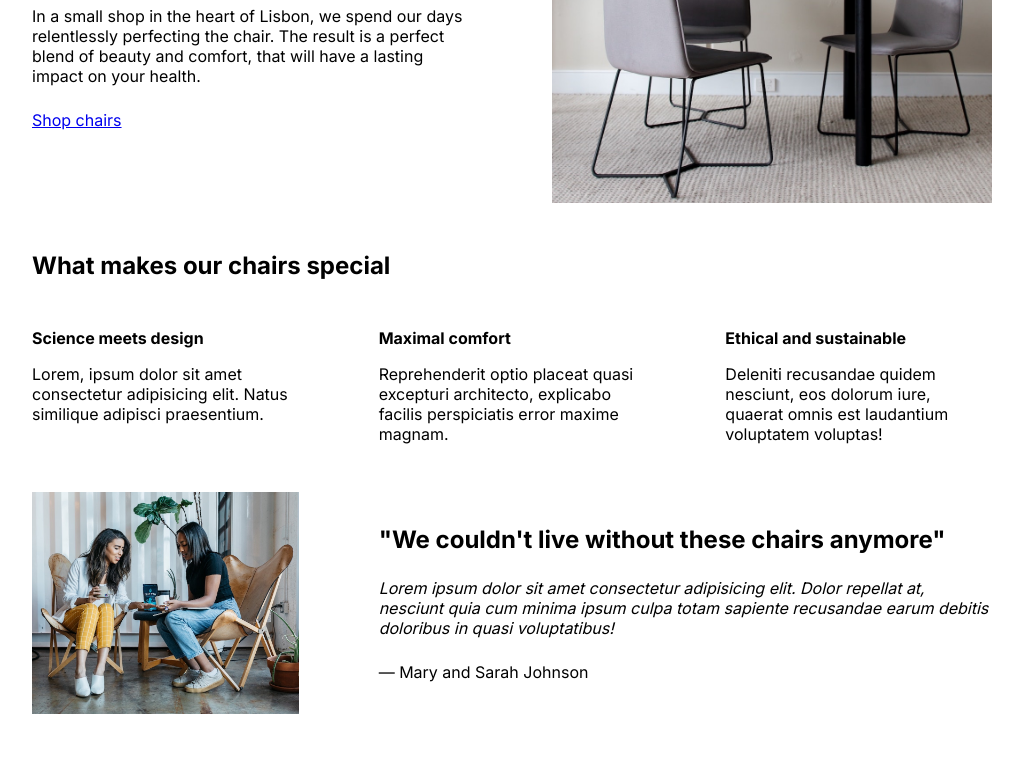
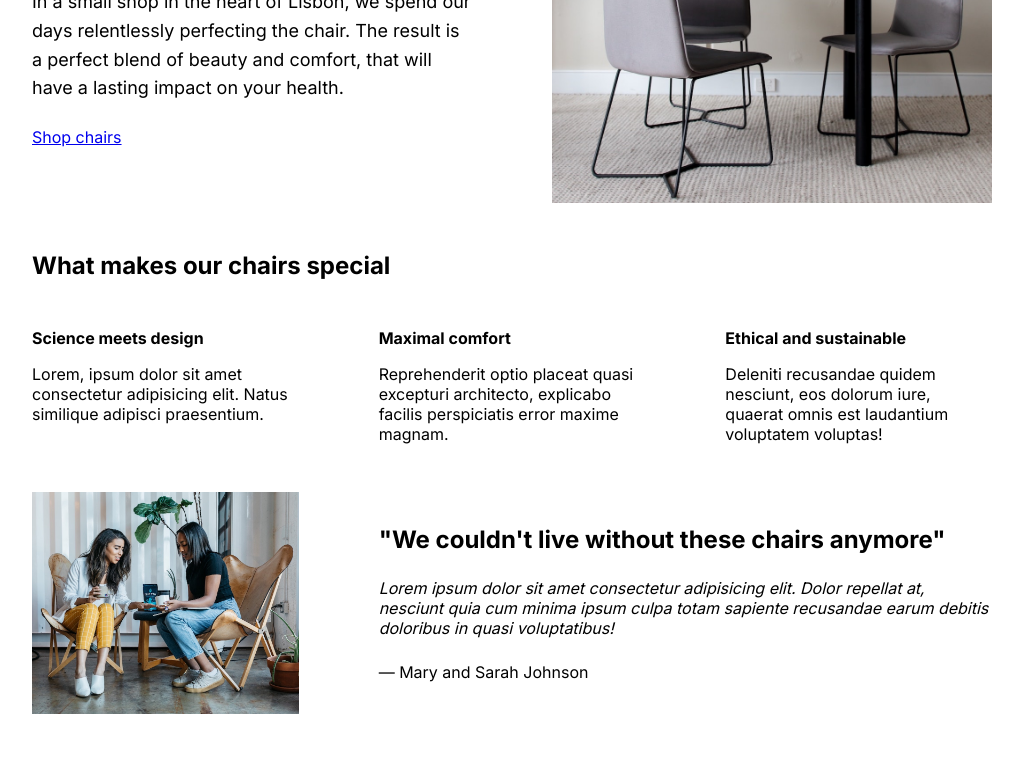
Before and after one commit to abir2907/chair-shop, a plain HTML site: page index.html in a window 1280 px wide. Shown: the part 285-1044 px from the top of the page, without its empty margins (128-1151 px from the left). Drawn offline with Linux system fonts and the light colour scheme.

Commit message:
Add style to header text

```diff
--- a/style.css
+++ b/style.css
@@ -64,6 +64,8 @@ h1 {
 
 .header-text {
   margin-bottom: 24px;
+  font-size: 18px;
+  line-height: 1.6;
 }
 
 img {
```
